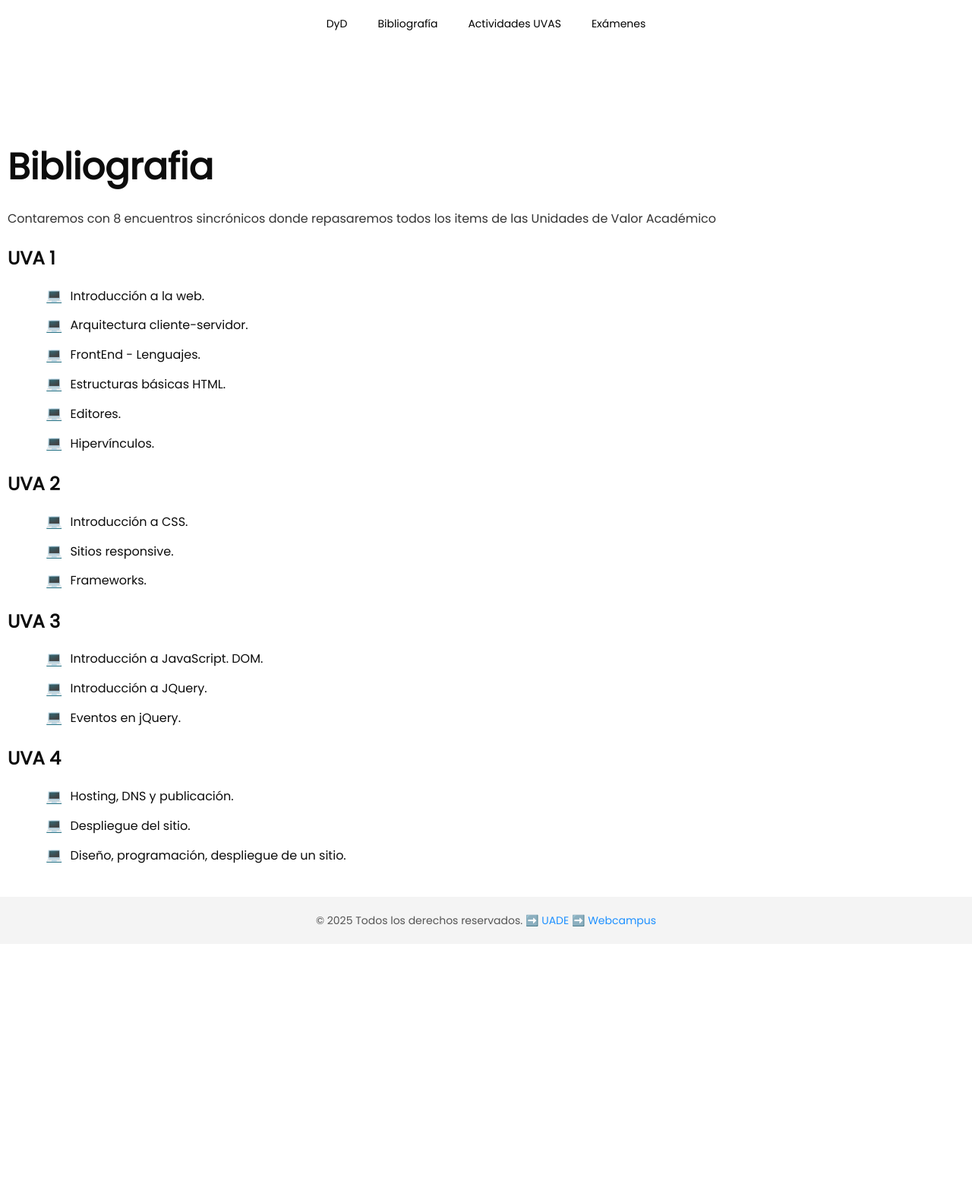
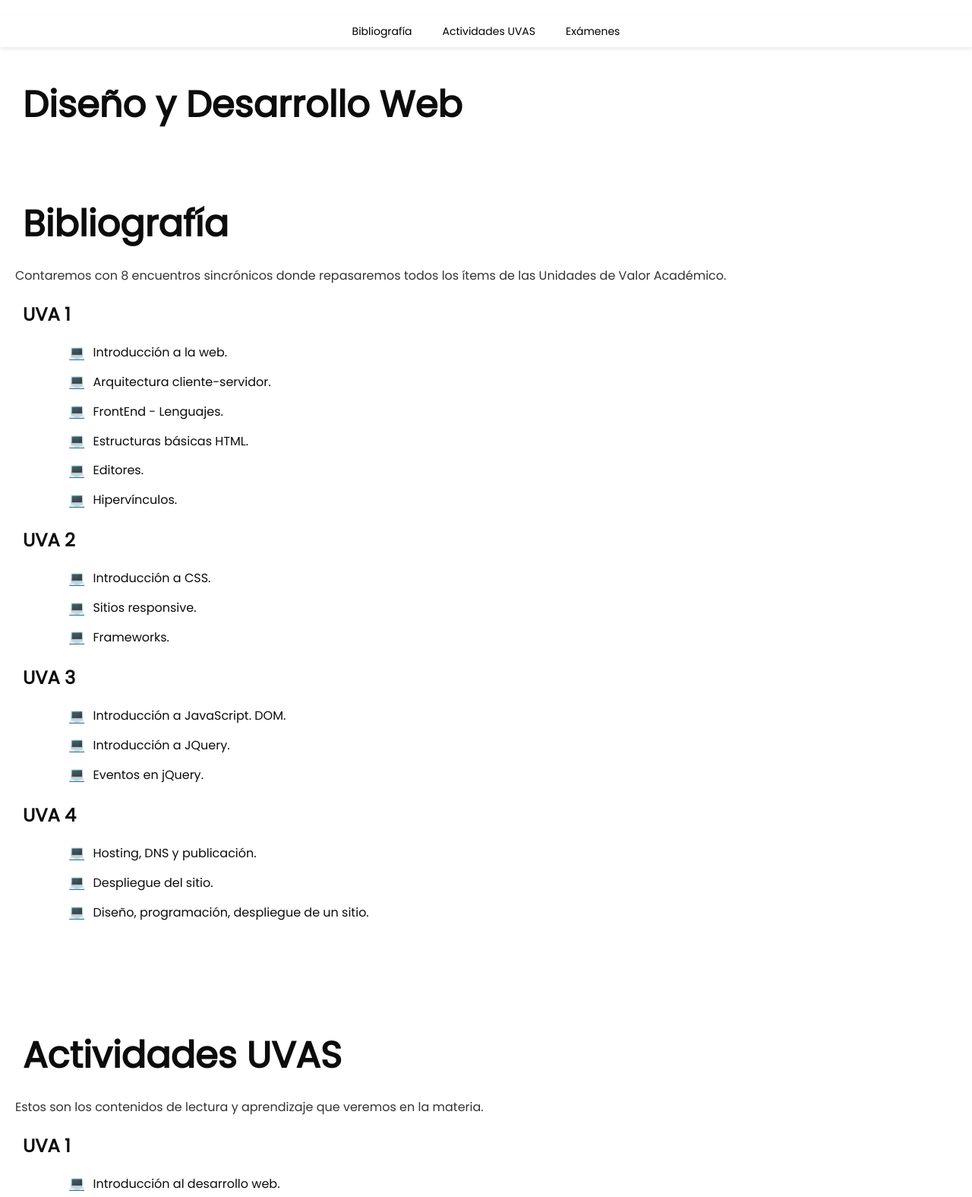
Before and after one commit to analiafascie/actividad2, a plain HTML site: page index.html in a window 1280 px wide. Shown: the top 1575 px of the page at 76% size. Before the commit the page ends 1242 px from the top, so only its background shows below. Drawn offline with Linux system fonts and the light colour scheme.

Commit message:
index.html

```diff
--- a/index.html
+++ b/index.html
@@ -3,10 +3,8 @@
 <head>
     <meta charset="UTF-8">
     <meta name="viewport" content="width=device-width, initial-scale=1.0">
-    <!-- Fuente Poppins desde Google Fonts -->
     <link href="https://fonts.googleapis.com/css?family=Poppins" rel="stylesheet">
-
-    <title>Index</title>
+    <title>Diseño y Desarrollo</title>
     <style>
         body {
             font-family: 'Poppins', sans-serif;
@@ -17,9 +15,8 @@
             line-height: 1.6;
         }
 
-        /* Botonera */
         .botonera {
-            position: absolute;
+            position: fixed;
             top: 20px;
             left: 0;
             width: 100%;
@@ -27,9 +24,11 @@
             justify-content: center;
             gap: 40px;
             z-index: 1000;
+            background-color: #fff;
+            padding: 10px 0;
+            box-shadow: 0 2px 5px rgba(0,0,0,0.1);
         }
 
-        /* Botones */
         .boton {
             color: #000;
             font-size: 14px;
@@ -43,46 +42,35 @@
             color: #666;
         }
 
-        /* Títulos */
         h1, h2 {
             font-weight: 600;
             color: #0c0c0c;
-            margin-bottom: 10px;
+            margin: 80px 10px 10px;
         }
 
-        h1 {
-            font-size: 48px;
-        }
+        h1 { font-size: 48px; }
+        h2 { font-size: 24px; margin-top: 20px; }
 
-        h2 {
-            font-size: 24px;
-            margin-top: 20px;
-        }
-
-        /* Listas */
         .lista {
-            margin-left: 20px;
+            margin-left: 30px;
             font-size: 16px;
             color: #0c0c0c;
         }
 
-        /* Elementos de lista */
         .lista-item {
             margin-bottom: 10px;
             display: flex;
             align-items: center;
         }
 
-        /* Icono de la lista */
         .icono {
             margin-right: 10px;
             font-size: 18px;
             color: #555;
         }
 
-        /* Footer */
         footer {
-            margin-top: 40px;
+            margin-top: 60px;
             padding: 20px;
             background-color: #f4f4f4;
             text-align: center;
@@ -91,7 +79,6 @@
             font-weight: 400;
         }
 
-        /* Enlace del footer */
         .footer-link {
             color: #1e90ff;
             text-decoration: none;
@@ -103,98 +90,111 @@
             color: #ff4500;
             text-decoration: underline;
         }
+
+        section {
+            padding: 20px;
+        }
     </style>
 </head>
 <body>
-
-    <!-- Botonera -->
     <div class="botonera">
-        <a href="Index.html" class="boton">DyD</a>
-        <a href="E2-Bibliografia.html" class="boton">Bibliografía</a>
-        <a href="E2-UVAS.html" class="boton">Actividades UVAS</a>
-        <a href="E2-examenes.html" class="boton">Exámenes</a>
-
+        <a href="#bibliografia" class="boton">Bibliografía</a>
+        <a href="#uvas" class="boton">Actividades UVAS</a>
+        <a href="#examenes" class="boton">Exámenes</a>
     </div>
 
-    <header>
-        <div style="height: 150px;"></div>
-        <h1><span style="display: block; margin-left: 10px;">Bibliografia</span></h1>
-<p><span style="display: block;margin-left:10px;">Contaremos con 8 encuentros sincrónicos donde repasaremos todos los items de las Unidades de Valor Académico</span></p>
-        <!-- UVA 1 -->
-        <h2><span style="display: block;margin-left: 10px;">UVA 1</span></h2>
+    <main>
+        <!-- Bibliografía -->
+        <section id="bibliografia">
+            <h1>Diseño y Desarrollo Web</h1>
+            <h1>Bibliografía</h1>
+            <p>Contaremos con 8 encuentros sincrónicos donde repasaremos todos los ítems de las Unidades de Valor Académico.</p>
+            <h2>UVA 1</h2>
             <ul class="lista">
-            <li class="lista-item">
-                <span class="icono">&#x1f4bb;</span> Introducción a la web.
-            </li>
-            <li class="lista-item">
-                <span class="icono">&#x1f4bb;</span> Arquitectura cliente-servidor.
-            </li>
-            <li class="lista-item">
-                <span class="icono">&#x1f4bb;</span> FrontEnd - Lenguajes.
-            </li>
-            <li class="lista-item">
-                <span class="icono">&#x1f4bb;</span> Estructuras básicas HTML.
-            </li>
-            <li class="lista-item">
-                <span class="icono">&#x1f4bb;</span> Editores.
-            </li>
-            <li class="lista-item">
-                <span class="icono">&#x1f4bb;</span> Hipervínculos.
-            </li>
+                <li class="lista-item"><span class="icono">💻</span> Introducción a la web.</li>
+                <li class="lista-item"><span class="icono">💻</span> Arquitectura cliente-servidor.</li>
+                <li class="lista-item"><span class="icono">💻</span> FrontEnd - Lenguajes.</li>
+                <li class="lista-item"><span class="icono">💻</span> Estructuras básicas HTML.</li>
+                <li class="lista-item"><span class="icono">💻</span> Editores.</li>
+                <li class="lista-item"><span class="icono">💻</span> Hipervínculos.</li>
             </ul>
 
-        <!-- UVA 2 -->
-        <h2><span style="display: block;margin-left: 10px;">UVA 2</span></h2>
+            <h2>UVA 2</h2>
             <ul class="lista">
-            <li class="lista-item">
-                <span class="icono">&#x1f4bb;</span> Introducción a CSS.
-            </li>
-            <li class="lista-item">
-                <span class="icono">&#x1f4bb;</span> Sitios responsive.
-            </li>
-            <li class="lista-item">
-                <span class="icono">&#x1f4bb;</span> Frameworks.
-            </li>
+                <li class="lista-item"><span class="icono">💻</span> Introducción a CSS.</li>
+                <li class="lista-item"><span class="icono">💻</span> Sitios responsive.</li>
+                <li class="lista-item"><span class="icono">💻</span> Frameworks.</li>
             </ul>
 
-        <!-- UVA 3 -->
-        <h2><span style="display: block;margin-left: 10px;">UVA 3</span></h2>
+            <h2>UVA 3</h2>
             <ul class="lista">
-            <li class="lista-item">
-                <span class="icono">&#x1f4bb;</span> Introducción a JavaScript. DOM.
-            </li>
-            <li class="lista-item">
-                <span class="icono">&#x1f4bb;</span> Introducción a JQuery.
-            </li>
-            <li class="lista-item">
-                <span class="icono">&#x1f4bb;</span> Eventos en jQuery.
-            </li>
+                <li class="lista-item"><span class="icono">💻</span> Introducción a JavaScript. DOM.</li>
+                <li class="lista-item"><span class="icono">💻</span> Introducción a JQuery.</li>
+                <li class="lista-item"><span class="icono">💻</span> Eventos en jQuery.</li>
             </ul>
 
-        <!-- UVA 4 -->
-        <h2><span style="display: block;margin-left: 10px;">UVA 4</span></h2>
+            <h2>UVA 4</h2>
             <ul class="lista">
-            <li class="lista-item">
-                <span class="icono">&#x1f4bb;</span> Hosting, DNS y publicación.
-            </li>
-            <li class="lista-item">
-                <span class="icono">&#x1f4bb;</span> Despliegue del sitio.
-            </li>
-            <li class="lista-item">
-                <span class="icono">&#x1f4bb;</span> Diseño, programación, despliegue de un sitio.
-            </li>
+                <li class="lista-item"><span class="icono">💻</span> Hosting, DNS y publicación.</li>
+                <li class="lista-item"><span class="icono">💻</span> Despliegue del sitio.</li>
+                <li class="lista-item"><span class="icono">💻</span> Diseño, programación, despliegue de un sitio.</li>
             </ul>
-    </header>
+        </section>
 
-    <main>
+        <!-- UVAS -->
+        <section id="uvas">
+            <h1>Actividades UVAS</h1>
+            <p>Estos son los contenidos de lectura y aprendizaje que veremos en la materia.</p>
+
+            <h2>UVA 1</h2>
+            <ul class="lista">
+                <li class="lista-item"><span class="icono">💻</span> Introducción al desarrollo web.</li>
+                <li class="lista-item">🧠 Actividad - HTML Introducción <a href="PresentaAnaliaFascie.html" class="boton"> - Presentación</a></li>
+                <li class="lista-item">🧠 Actividad - HTML Etiquetas <a href="Index.html" class="boton"> - DyD</a></li>
+            </ul>
+
+            <h2>UVA 2</h2>
+            <ul class="lista">
+                <li class="lista-item"><span class="icono">💻</span> Introducción a CSS.</li>
+            </ul>
+
+            <h2>UVA 3</h2>
+            <ul class="lista">
+                <li class="lista-item"><span class="icono">💻</span> Introducción a JavaScript. DOM.</li>
+            </ul>
+
+            <h2>UVA 4</h2>
+            <ul class="lista">
+                <li class="lista-item"><span class="icono">💻</span> Hosting, DNS y publicación.</li>
+            </ul>
+        </section>
+
+        <!-- Exámenes -->
+        <section id="examenes">
+            <h1>Exámenes</h1>
+            <p>Tendremos 2 instancias de evaluación las cuales están diagramadas para las siguientes fechas:</p>
+
+            <h2>21/04/2025 - Primer Examen Parcial</h2>
+            <ul class="lista">
+                <li class="lista-item"><span class="icono">📚</span> UVA 1</li>
+                <li class="lista-item"><span class="icono">📚</span> UVA 2</li>
+            </ul>
+
+            <h2>09/06/2025 - Segundo Examen Parcial</h2>
+            <ul class="lista">
+                <li class="lista-item"><span class="icono">📚</span> UVA 3</li>
+                <li class="lista-item"><span class="icono">📚</span> UVA 4</li>
+            </ul>
+
+            <h2>30/06/2025 - Examen Recuperatorio / Final Anticipado</h2>
+            <h2>14/07/2025 - Examen Final Regular</h2>
+        </section>
     </main>
 
-    <!-- Footer -->
     <footer>
         © 2025 Todos los derechos reservados.
         ➡️ <a href="https://www.uade.edu.ar/" target="_blank" class="footer-link"> UADE</a>
         ➡️ <a href="https://www.webcampus.uade.edu.ar/" target="_blank" class="footer-link"> Webcampus</a>
     </footer>
-
 </body>
 </html>
```
Lines whose indentation alone changed are shown as unchanged.
